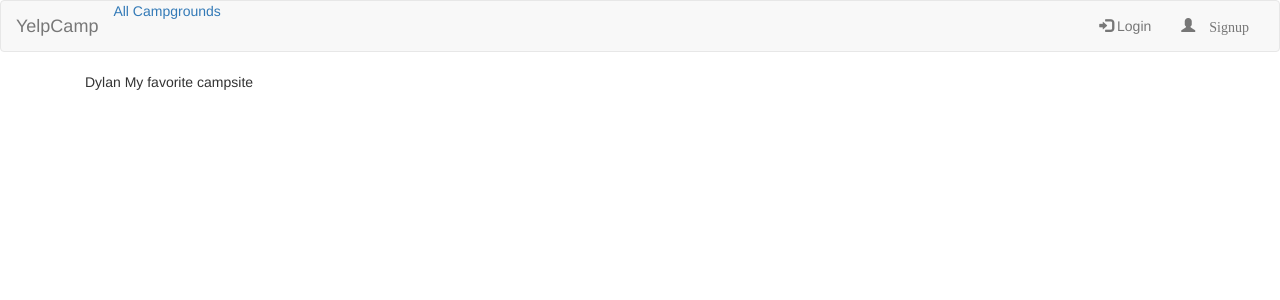
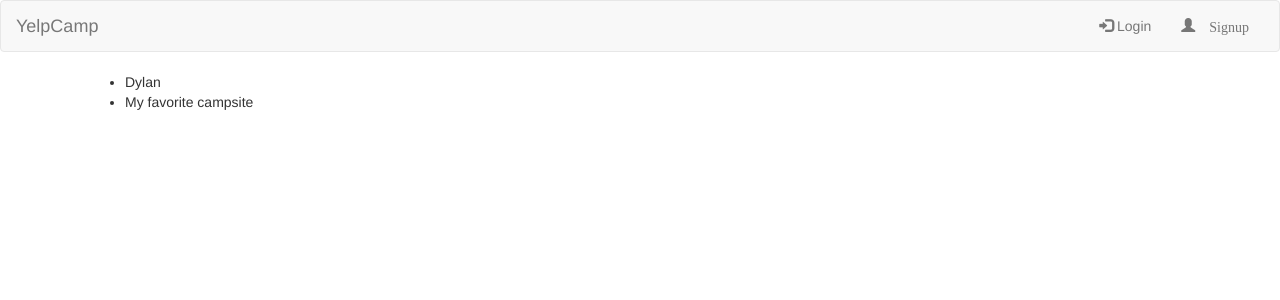
Before and after one commit to dylankirby/YelpCamp-Django, a Django app: page /campgrounds/ in a window 1280 px wide. Shown: the top 300 px of the page. Run offline with Django 3.2, Linux system fonts and the light colour scheme; data comes from the database, SQL or seed files in the repository; both versions use the stored data as it was after the commit; some libraries are stand-ins or nearby versions.

Commit message:
campground create bug fix, form_valid add

```diff
--- a/campgrounds/models.py
+++ b/campgrounds/models.py
@@ -1,16 +1,10 @@
 from django.db import models
 from django.core.urlresolvers import reverse
-from django.contrib.auth import get_user_model
-
-User = get_user_model()
-
-from django import template
-register = template.Library()
 
 # Create your models here.
 
 class Campground(models.Model):
-	author = models.ForeignKey(User, related_name='submitted_campgrounds')
+	author = models.ForeignKey('auth.User' , related_name='submitted_campgrounds')
 	name = models.CharField(max_length=128, blank=False, unique=True)
 	image = models.URLField(blank=False)
 	description = models.TextField()
@@ -19,12 +13,4 @@ class Campground(models.Model):
 		return self.name
 
 	def get_absolute_url(self):
-		return reverse('campgrounds:single', kwargs={'pk':self.pk})
-
-
-# from django.core.validators import MinValueValidator,MaxValueValidator
-
-# class Reviews(models.Model):
-# 	author = models.ForeignKey(User, related_name='my_comments')
-# 	campgrounds = models.ForeignKey(Campground, related_name='comments')
-# 	rating = models.IntergerField(validators=[MinValueValidator(0), MaxValueValidator(5)])
+		return reverse('campgrounds:all')
--- a/campgrounds/templates/campgrounds/campground_list.html
+++ b/campgrounds/templates/campgrounds/campground_list.html
@@ -4,9 +4,11 @@
 
 	<div class="col-md-8">
 		<div class="list-group">
-			{% for campground in object_list %}
-				{{campground.name}}
-			{% endfor %}
+			<ul>
+				{% for campground in object_list %}
+					<li>{{campground.name}}</li>
+				{% endfor %}
+			</ul>
 		</div>
 	</div>
 
--- a/campgrounds/views.py
+++ b/campgrounds/views.py
@@ -9,6 +9,10 @@ class CreateCampground(LoginRequiredMixin,generic.CreateView):
 	fields = ('name', 'image', 'description')
 	model = Campground
 
+	def form_valid(self, form):
+		form.instance.author = self.request.user
+		return super(CreateCampground, self).form_valid(form)
+
 class CampgroundDetail(generic.DetailView):
 	model = Campground
 
--- a/templates/base.html
+++ b/templates/base.html
@@ -17,7 +17,6 @@
     <!-- Brand and toggle get grouped for better mobile display -->
     <div class="navbar-header">
       <a class="navbar-brand" href="/">YelpCamp</a>
-      <a href="{% url 'campgrounds:all' %}">All Campgrounds</a>
     </div>
 
     <!-- Collect the nav links, forms, and other content for toggling -->
--- a/templates/index.html
+++ b/templates/index.html
@@ -5,7 +5,7 @@
 		<div class="container">
 			<h1>Welcome to Yelpcamp</h1>
 			<h4>Find the perfect campground for your weekend getaway</h4>
-			<a href="#" class="btn btn-primary">Explore Campgrounds</a>
+			<a href="{% url 'campgrounds:all' %}" class="btn btn-primary">Explore Campgrounds</a>
 		</div>
 	</div>
 {% endblock %}
```
Also changed, not shown: campgrounds/migrations/0005_auto_20170919_0452.py (added), campgrounds/migrations/0006_auto_20170919_0504.py (added), db.sqlite3.
